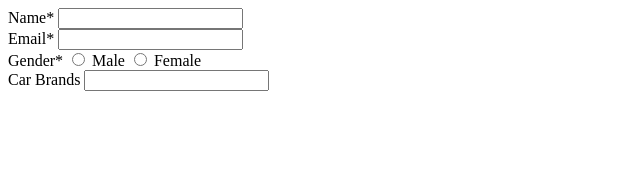
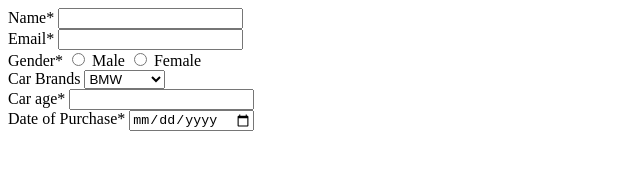
Before and after one commit to acciojob/car-insurance-form-afzalahmad1, a website: page main.html in a window 1280 px wide. Shown: the whole page, without its empty margins (0-640 px from the left). Drawn offline with Linux system fonts and the light colour scheme.

Commit message:
created a submission

```diff
--- a/main.html
+++ b/main.html
@@ -19,15 +19,28 @@
 		</div>
 		<div>
 			<label>Gender*</label>
-			<input type="radio" id="male">
+			<input type="radio" id="male" name="gender">
 			<label for="male">Male</label>
-			<input type="radio" id="female">
+			<input type="radio" id="female" name="gender">
 			<label for="female">Female</label>
 		</div>
 		<div>
 			<label for="cars">Car Brands</label>
-			<input type=""
+			<select id="cars">
+				<option>BMW</option>
+			    <option>Audi</option>
+				<option>Mercedez</option>
+			</select>
 		</div>
+		<div>
+			<label for="carage">Car age*</label>
+			<input type="text" id=carage>
+		</div>
+		<div>
+			<label for="dop">Date of Purchase*</label>
+			<input type="date">
+		</div>
+
 	</form>
     <script type="text/javascript" src="./script.js">
 </script>
```
